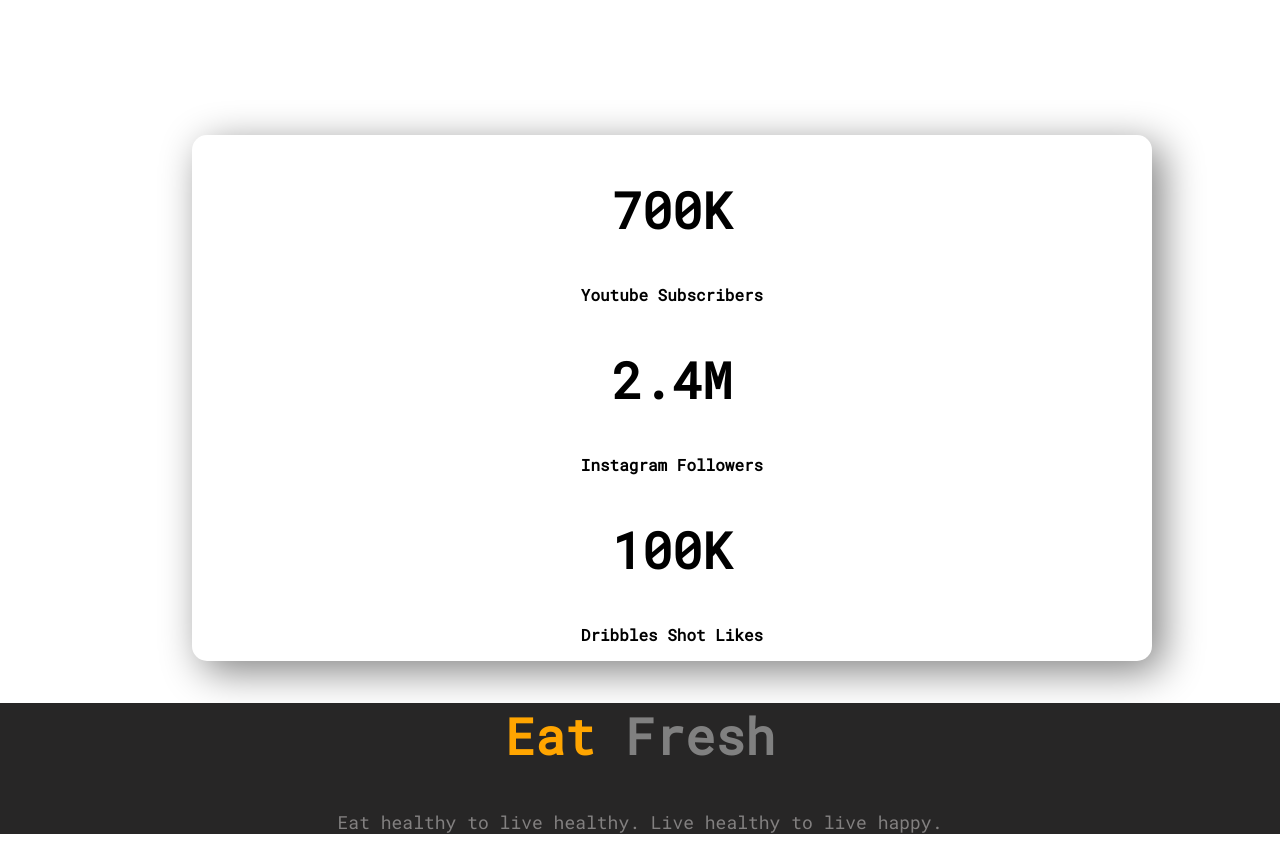
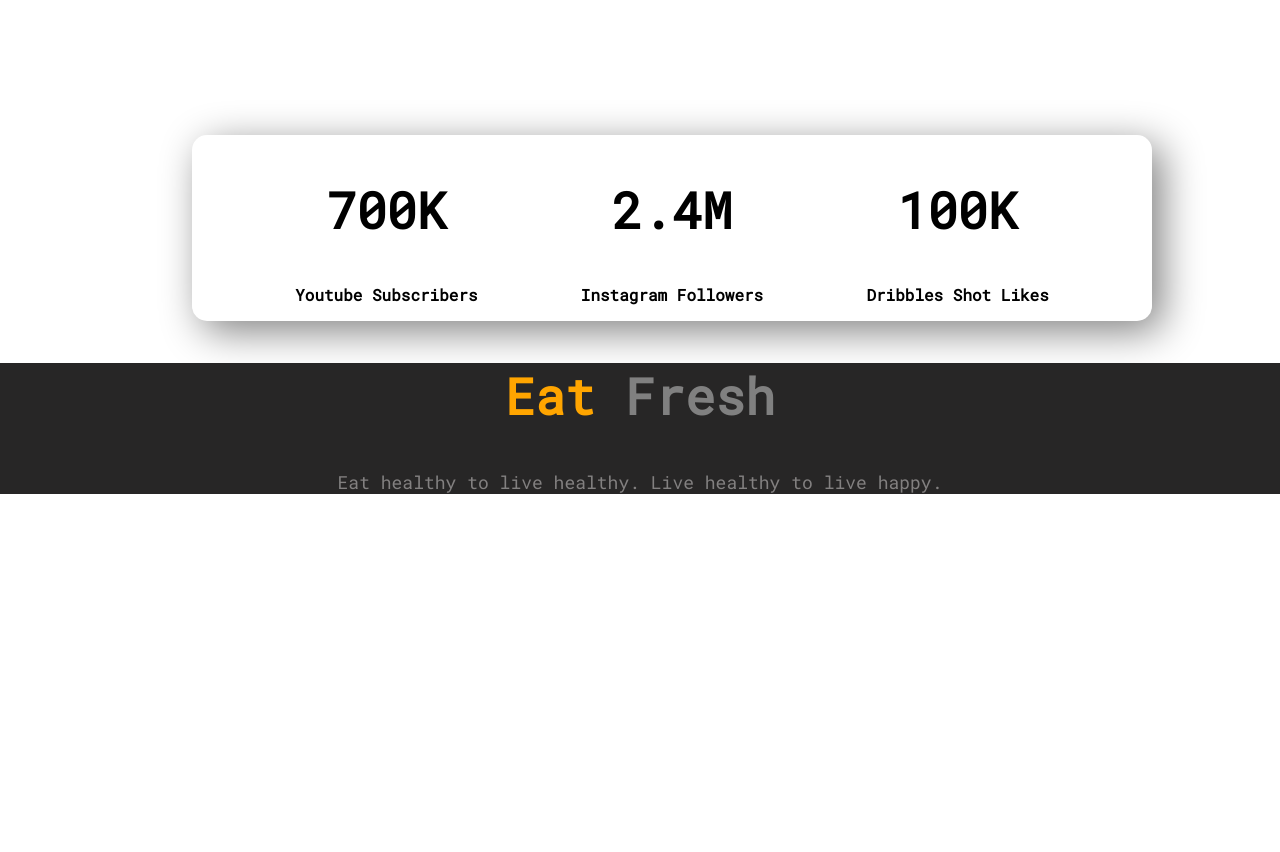
Before and after one commit to arif-maverick/Eat-healthy, a plain HTML site: page index.html in a window 1280 px wide. Shown: the part 2740-3592 px from the top of the page. After the commit the page ends 3252 px from the top, so only its background shows below. Drawn offline with Linux system fonts and the light colour scheme.

Commit message:
it should edit more

```diff
--- a/style.css
+++ b/style.css
@@ -73,7 +73,8 @@ h1 {
 
 
 .new-container {
-    display: flow-root;
+    display: flex;
+    justify-content: space-evenly;
     margin-left: 15%;
     margin-right: 15%;
 }
```
